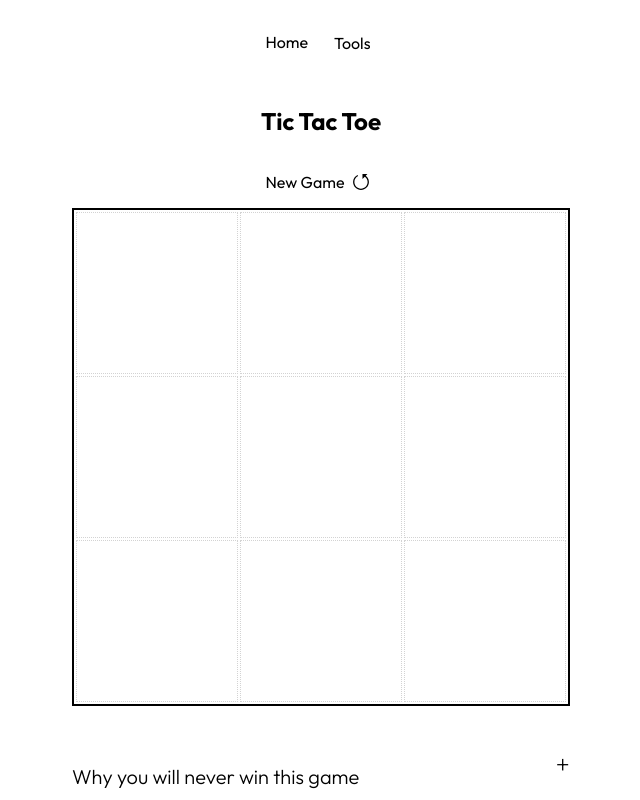
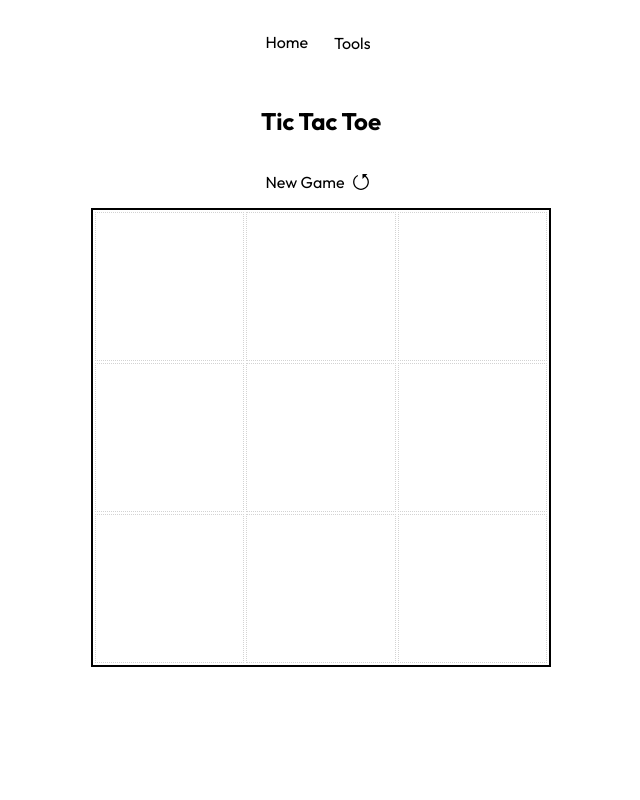
Before and after one commit to jakradum/portfolio, a React (Create React App) app: page /tools/tic-tac-toe in a window 1280 px wide. Shown: the whole page, without its empty margins (319-959 px from the left). Built offline with nearby package versions, Linux system fonts and the light colour scheme.

Commit message:
ready to push

```diff
--- a/src/index.css
+++ b/src/index.css
@@ -210,6 +210,8 @@ section p {
 
 .reloadIcon {
   position: absolute;
+  /* margin-top: clamp(1rem, 2vw, 3rem);
+  margin-bottom: clamp(1rem, 2vw, 3rem); */
   right: 1rem;
   margin-left: 1rem;
   cursor: pointer;
@@ -240,11 +242,11 @@ aside {
 }
 
 td {
-  padding: 3rem;
+  padding: clamp(1.5rem, 2vw + 1rem, 3rem);
   width: 4rem;
   height: 4rem;
   text-align: center;
-  font-size: 3rem;
+  font-size: clamp(2rem, 2vw + 1rem, 3rem);
   border-style: dotted;
   border-color: #d3d3d3;
 }
--- a/src/tools/tic-tac-toe.jsx
+++ b/src/tools/tic-tac-toe.jsx
@@ -74,10 +74,10 @@ export const TicTacToe = () => {
         <tbody>{createTable()}</tbody>
       </table>
       <div className="winner flexbox ">{winner ? ('O' ? 'Computer won' : 'You won') : ''}</div>
-      <details>
+      {/* <details>
         <summary>Why you will never win this game</summary>
         <p>{simulations}</p>
-      </details>
+      </details> */}
     </div>
   );
 };
```
